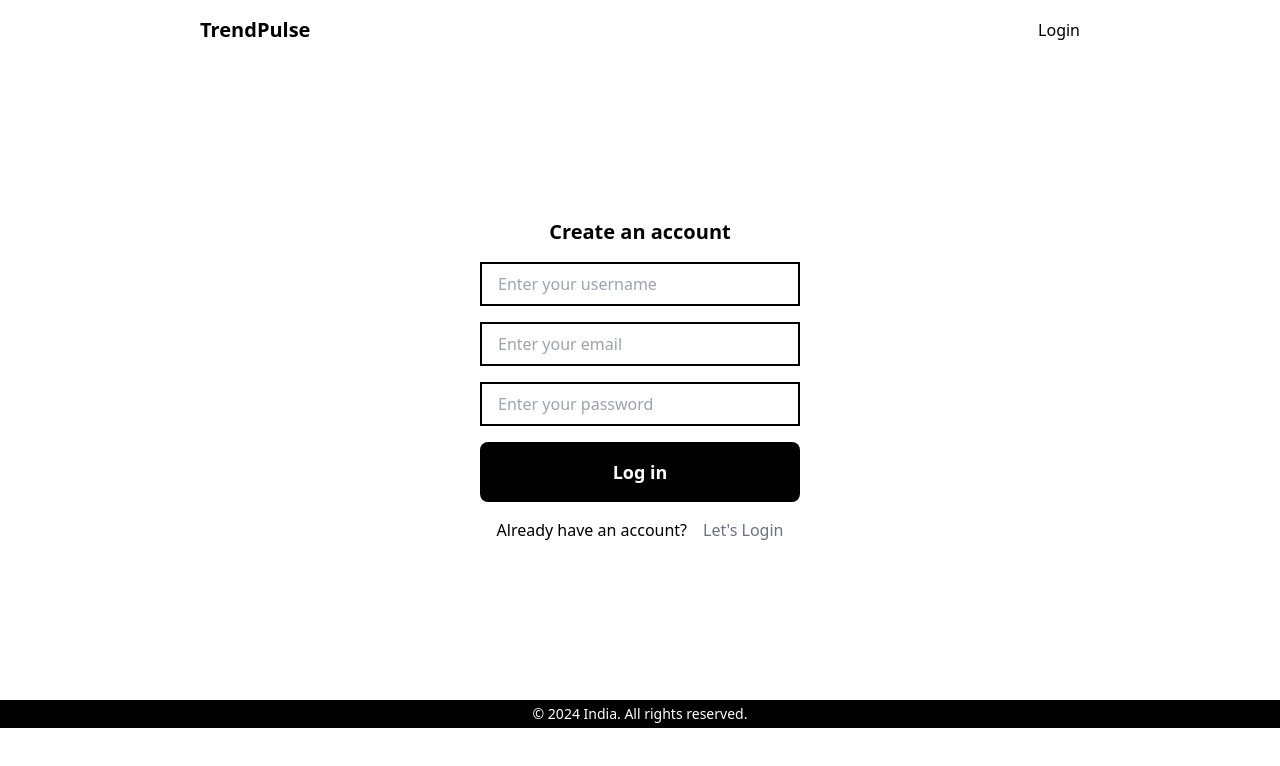
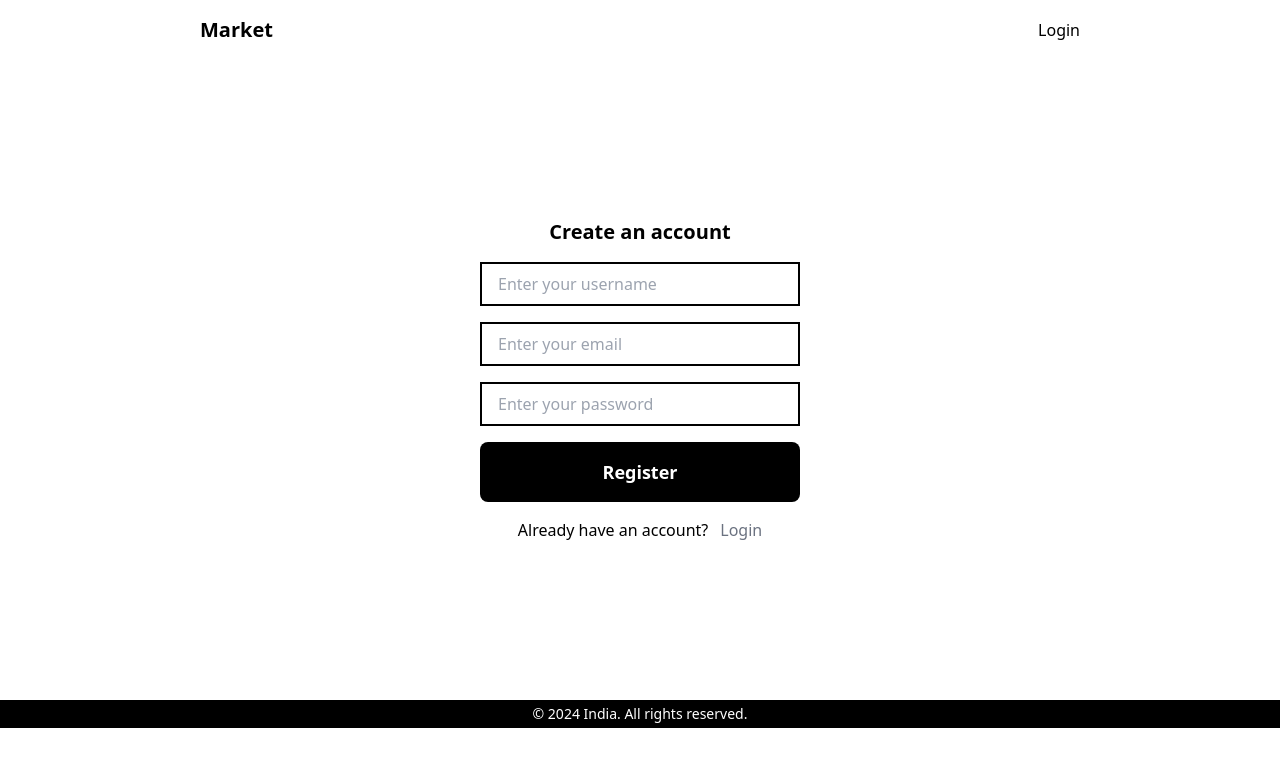
Before and after one commit to itsdlhqcp/TrendPulse, a React (Vite) app in the folder frontend/: page /register in a window 1280 px wide. Shown: the top 766 px of the page. Built offline with nearby package versions, Linux system fonts and the light colour scheme.

Commit message:
register func connected fro bk to fr

```diff
--- a/frontend/src/components/Menu.jsx
+++ b/frontend/src/components/Menu.jsx
@@ -1,9 +1,9 @@
 
 
 const Menu = () => {
-    const user=true
+    const user=false
     return (
-        <div className="bg-black w-[150px] z-10 flex flex-col items-start absolute top-12 right-6 md:right-16 rounded-md p-4 space-y-3">
+        <div className="bg-black w-[150px] z-10 flex flex-col items-start absolute top-12 right-6 md:right-32 rounded-md p-4 space-y-3">
         {!user && <h3 className="text-sm text-white cursor-pointer hover:text-gray-500">Login</h3>}
         {!user &&<h3 className="text-sm text-white cursor-pointer hover:text-gray-500">Register</h3>}
         {user && <h3 className="text-sm text-white cursor-pointer hover:text-gray-500">Profile</h3>}
--- a/frontend/src/components/Navbar.jsx
+++ b/frontend/src/components/Navbar.jsx
@@ -34,7 +34,7 @@ const Navbar = () => {
       setMenu(!menu)
     }
 
-  const user = true; // Assuming this is for demonstration purpose
+  const user = false; // Assuming this is for demonstration purpose
 
 
 
@@ -50,11 +50,11 @@ const Navbar = () => {
          </div>
         <div className="items-center justify-center hidden space-x-2 md:flex md:space-x-4">
           {user ? <h3><Link to="/write">Write</Link></h3> : <h3><Link to="/login">Login</Link></h3>}
-          {user ?<div> <p className="cursor-pointer"><FaBars /></p>
+          {user ?<div onClick={showMenu}> <p className="cursor-pointer relative"><FaBars /></p>
           {menu && <Menu/>}</div> : <h3><Link to="/register">Register</Link></h3>}
         </div>
         <div onClick={showMenu} className="text-lg md:hidden">
-             <p className="cursor-pointer"><FaBars /></p>
+             <p className="cursor-pointer relative"><FaBars /></p>
              {menu && <Menu/>}
         </div>
       </div>
--- a/frontend/src/pages/Register.jsx
+++ b/frontend/src/pages/Register.jsx
@@ -1,27 +1,58 @@
-import { Link } from "react-router-dom"
+import { Link, useNavigate } from "react-router-dom"
 import Footer from "../components/Footer"
+import { useState } from "react"
+import axios from 'axios'
+import {URL} from '../url'
 
 
 const Register = () => {
+
+  const [username,setUsername]=useState("")
+  const [email,setEmail]=useState("")
+  const [password,setPassword]=useState("")
+  const [error,setError]=useState(false)
+  const navigate=useNavigate()
+
+  const handleRegister=async ()=>{
+
+    try{
+      const res=await axios.post(URL+"/api/auth/register",{username,email,password})
+      console.log(res)
+      setUsername(res.data.username)
+      setEmail(res.data.email)
+      setPassword(res.data.password)
+      setError(false)
+      navigate("/login")
+
+    }
+    catch(err){
+      setError(true)
+      console.log(err)
+    }
+
+  }
+
+
+
   return (
     <>
       <div className="flex items-center justify-between px-6 md:px-[200px] py-4">
-      <h1 className="text-lg font-extrabold md:text-xl"><Link to="/">TrendPulse</Link></h1>
+    <h1 className="text-lg md:text-xl font-extrabold"><Link to="/">Market</Link></h1>
     <h3><Link to="/login">Login</Link></h3>
     </div>
-    <div className="w-full flex justify-center items-center h-[80vh]">
+    <div className="w-full flex justify-center items-center h-[80vh] ">
        <div className="flex flex-col justify-center items-center space-y-4 w-[80%] md:w-[25%]">
          <h1 className="text-xl font-bold text-left">Create an account</h1>
-       <input className="w-full px-4 py-2 border-2 border-black outline-0" type="text" placeholder="Enter your username" />
-       <input className="w-full px-4 py-2 border-2 border-black outline-0" type="text" placeholder="Enter your email" />
-       <input className="w-full px-4 py-2 border-2 border-black outline-0" type="password" placeholder="Enter your password" />
-       <button className="w-full px-4 py-4 text-lg font-bold text-white bg-black rounded-lg hover:bg-gray-500 hover:text-black ">Log in</button>
-       <div className="flex items-center justify-center space-x-4">
+         <input onChange={(e)=>setUsername(e.target.value)} className="w-full px-4 py-2 border-2 border-black outline-0" type="text" placeholder="Enter your username" />
+         <input onChange={(e)=>setEmail(e.target.value)} className="w-full px-4 py-2 border-2 border-black outline-0" type="text" placeholder="Enter your email" />
+         <input onChange={(e)=>setPassword(e.target.value)} className="w-full px-4 py-2 border-2 border-black outline-0" type="password" placeholder="Enter your password" />
+         <button onClick={handleRegister} className="w-full px-4 py-4 text-lg font-bold text-white bg-black rounded-lg hover:bg-gray-500 hover:text-black ">Register</button>
+         {error && <h3 className="text-red-500 text-sm ">Something went wrong</h3>}
+         <div className="flex justify-center items-center space-x-3">
           <p>Already have an account?</p>
-         <p className="text-gray-500 hover:text-black"><Link to="/login">Let&apos;s Login</Link></p>
+          <p className="text-gray-500 hover:text-black"><Link to="/login">Login</Link></p>
          </div>
        </div>
-
     </div>
     <Footer/>
     </>
--- /dev/null
+++ b/frontend/src/url.js
@@ -0,0 +1 @@
+export const URL="http://localhost:5000"
```
Also changed, not shown: 1 other file (tests, documents, lock files or other folders). Lines whose indentation alone changed are shown as unchanged.
